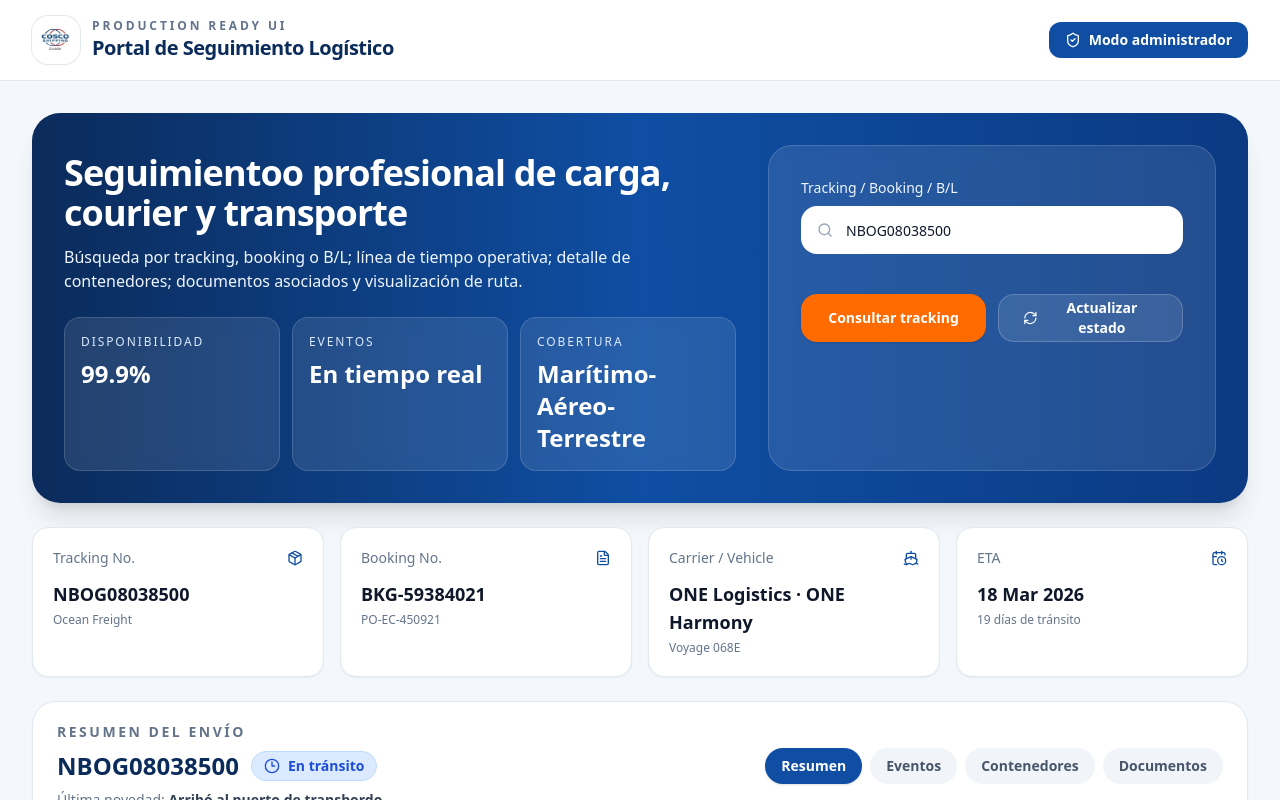
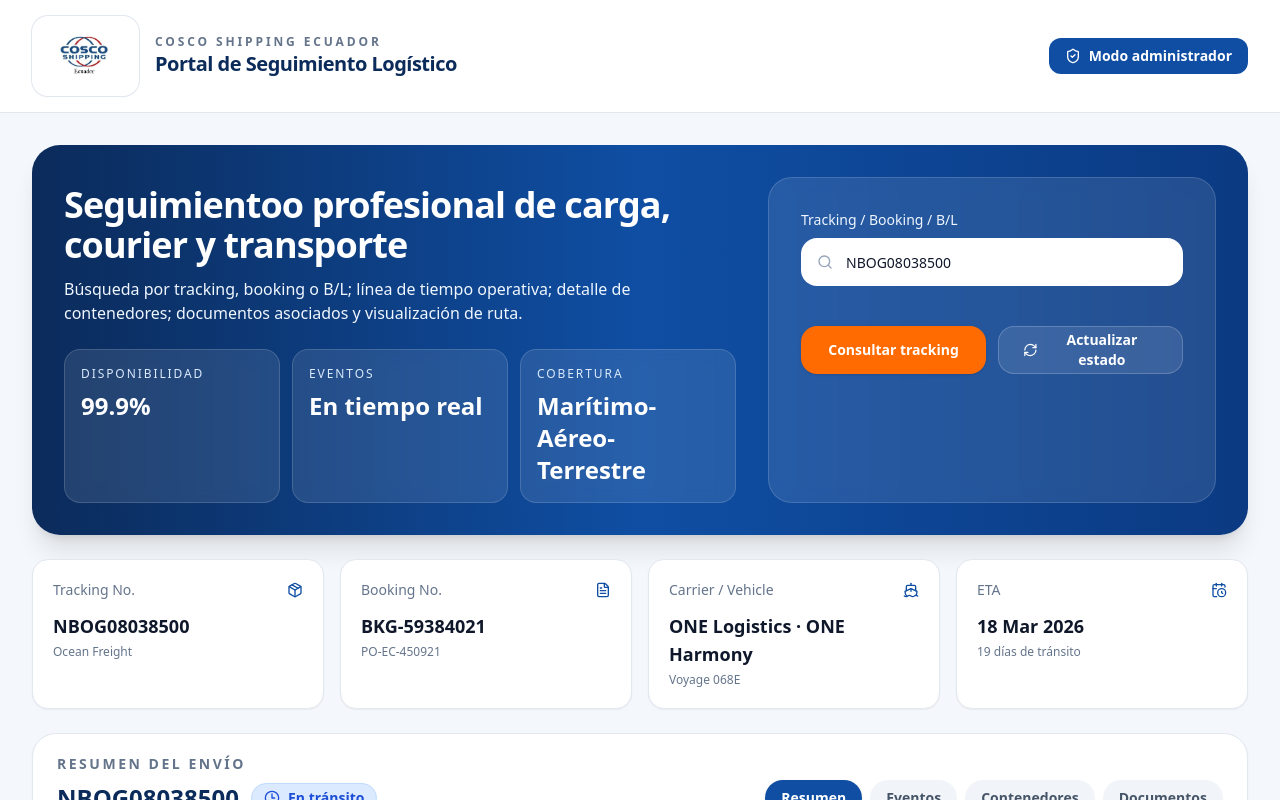
Before and after one commit to avelarde-hub/tracking-logistico, a React (Vite) app: page / in a window 1280 px wide. Shown: the top 800 px of the page. Built offline with nearby package versions, Linux system fonts and the light colour scheme.

Commit message:
actualización

```diff
--- a/src/App.jsx
+++ b/src/App.jsx
@@ -774,9 +774,9 @@
           </div>
 
           <div className="rounded-[28px] border border-slate-200 bg-white p-8 shadow-sm">
-            <div className="flex items-center gap-3">
-              <div className="flex h-12 w-12 items-center justify-center overflow-hidden rounded-2xl bg-white shadow-sm ring-1 ring-slate-200">
-                <img src={logo} alt="Logo" className="h-20 w-auto object-contain" />
+            <div className="flex items-center gap-4">
+              <div className="flex items-center justify-center rounded-2xl bg-white px-3 py-2 shadow-sm ring-1 ring-slate-200">
+                <img src={logo} alt="Logo" className="h-16 w-auto object-contain" />
               </div>
               <div>
                 <p className="text-sm font-semibold uppercase tracking-[0.18em] text-slate-500">Secure access</p>
@@ -814,8 +814,8 @@
         <div className="border-b border-slate-200 bg-white/95 backdrop-blur">
           <div className="mx-auto flex max-w-7xl flex-wrap items-center justify-between gap-4 px-4 py-4 sm:px-6 lg:px-8">
             <div className="flex items-center gap-3">
-              <div className="flex h-12 w-12 items-center justify-center overflow-hidden rounded-2xl bg-white shadow-sm ring-1 ring-slate-200">
-                <img src={logo} alt="Logo" className="h-20 w-auto object-contain" />
+              <div className="flex h-11 w-11 items-center justify-center rounded-2xl bg-[#0f4ea3] text-white shadow-sm">
+                <LayoutDashboard className="h-5 w-5" />
               </div>
               <div>
                 <p className="text-xs font-semibold uppercase tracking-[0.24em] text-slate-500">Admin console</p>
@@ -1061,12 +1061,12 @@
     <div className="min-h-screen bg-[#f4f7fb] text-slate-900">
       <div className="border-b border-slate-200 bg-white/95 backdrop-blur">
         <div className="mx-auto flex max-w-7xl flex-wrap items-center justify-between gap-4 px-4 py-4 sm:px-6 lg:px-8">
-         <div className="flex items-center gap-3">
-            <div className="flex h-12 w-12 items-center justify-center overflow-hidden rounded-2xl bg-white shadow-sm ring-1 ring-slate-200">
-              <img src={logo} alt="Logo" className="h-20 w-auto object-contain" />
+          <div className="flex items-center gap-4">
+            <div className="flex items-center justify-center rounded-2xl bg-white px-3 py-2 shadow-sm ring-1 ring-slate-200">
+              <img src={logo} alt="Logo" className="h-16 w-auto object-contain" />
             </div>
             <div>
-              <p className="text-xs font-semibold uppercase tracking-[0.24em] text-slate-500">Production Ready UI</p>
+              <p className="text-xs font-semibold uppercase tracking-[0.24em] text-slate-500">COSCO SHIPPING ECUADOR</p>
               <h1 className="text-xl font-bold tracking-tight text-[#0b2b5b]">Portal de Seguimiento Logístico</h1>
             </div>
           </div>
```
